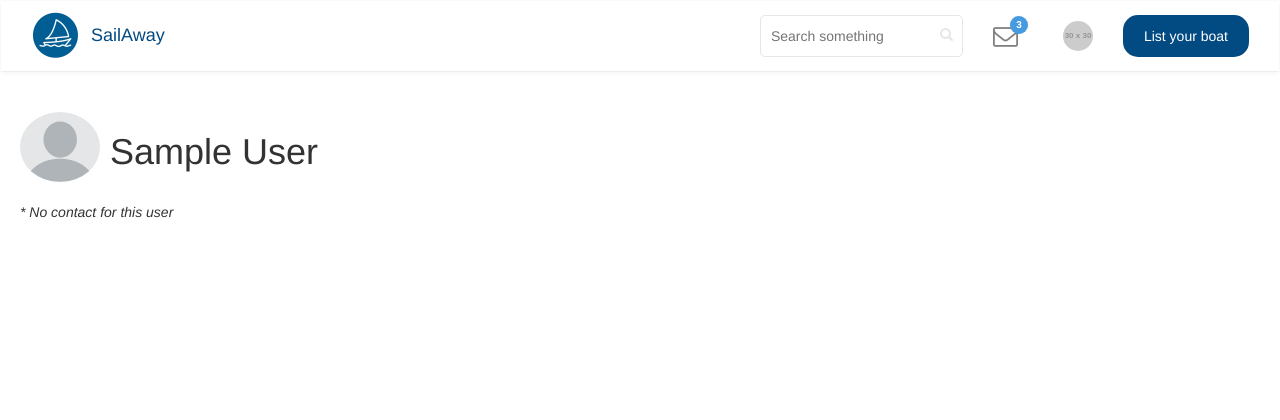
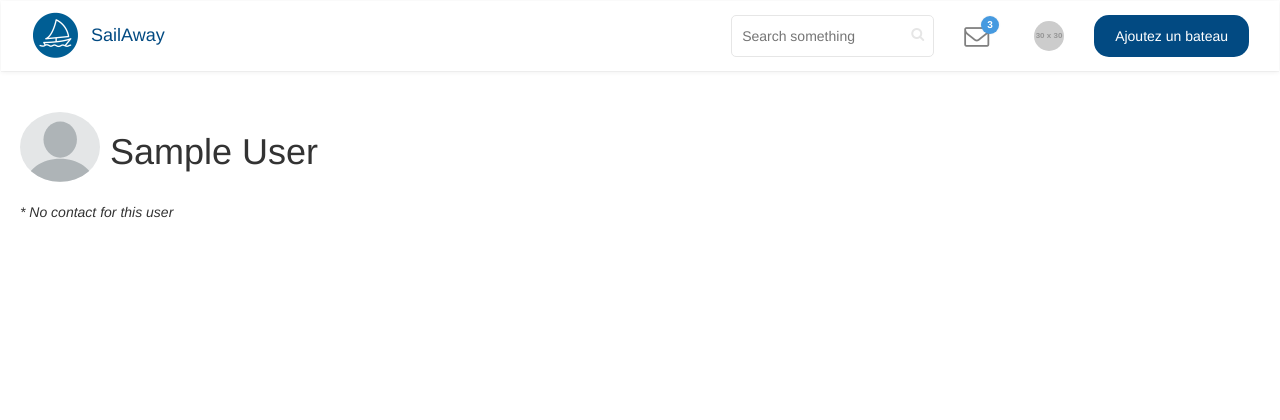
Before and after one commit to TSourdille/rails-airbnb-clone, a Rails app: page /users/1 in a window 1280 px wide. Shown: the top 420 px of the page. Run offline with Rails 7, Linux system fonts and the light colour scheme; the visitor is signed in with stand-in values (Sample User, id 1); data that the repository does not hold is empty; style sheets or scripts are compiled from the project's sources; parts of the project's set-up code (start-up, migrations or seed data) failed here and were passed over; some libraries are stand-ins or nearby versions.

Commit message:
Peaufinage et traduction fr

```diff
--- a/app/assets/stylesheets/user.scss
+++ b/app/assets/stylesheets/user.scss
@@ -1,3 +1,7 @@
+.user-header-container {
+  background-color: rgba(2,74,130, 0.1);
+}
+
 .flex-summary {
   display: flex;
   justify-content: center;
--- a/app/views/shared/_navbar.html.erb
+++ b/app/views/shared/_navbar.html.erb
@@ -73,7 +73,7 @@
       <% end %>
 
       <!-- Button (call-to-action) -->
-      <%= link_to t(".top_call_to_action", default: "List your boat"), new_boat_path, class: "navbar-wagon-item navbar-wagon-button btn" %>
+      <%= link_to t(".top_call_to_action", default: "Ajoutez un bateau"), new_boat_path, class: "navbar-wagon-item navbar-wagon-button btn" %>
     </div>
 
 
--- a/app/views/users/show.html.erb
+++ b/app/views/users/show.html.erb
@@ -1,6 +1,5 @@
 <div class="media">
   <div class="media-body">
-
     <div class="user-header">
       <%if @user.facebook_picture_url %>
         <%= cl_image_tag(@user.facebook_picture_url, { size: '80x70', r: 'max'} ) %>
@@ -15,7 +14,8 @@
       <br>
         <p> <em>* No contact for this user </em></p>
       <% else %>
-        <h4>Phone number : <h4>
+      <br>
+        <h4>Contact : <h4>
         <p> <%= @user.phone_number %> </p>
       <% end %>
 
@@ -23,7 +23,7 @@
 
       <%unless @user.boats.empty?  %>
 
-        <h2> <%= @user.first_name %>'s Boat(s)</h2>
+        <h2> Les bateaux de <%= @user.first_name %></h2>
         <br>
         <% @user.boats.each do |b| %>
           <hr>
```
